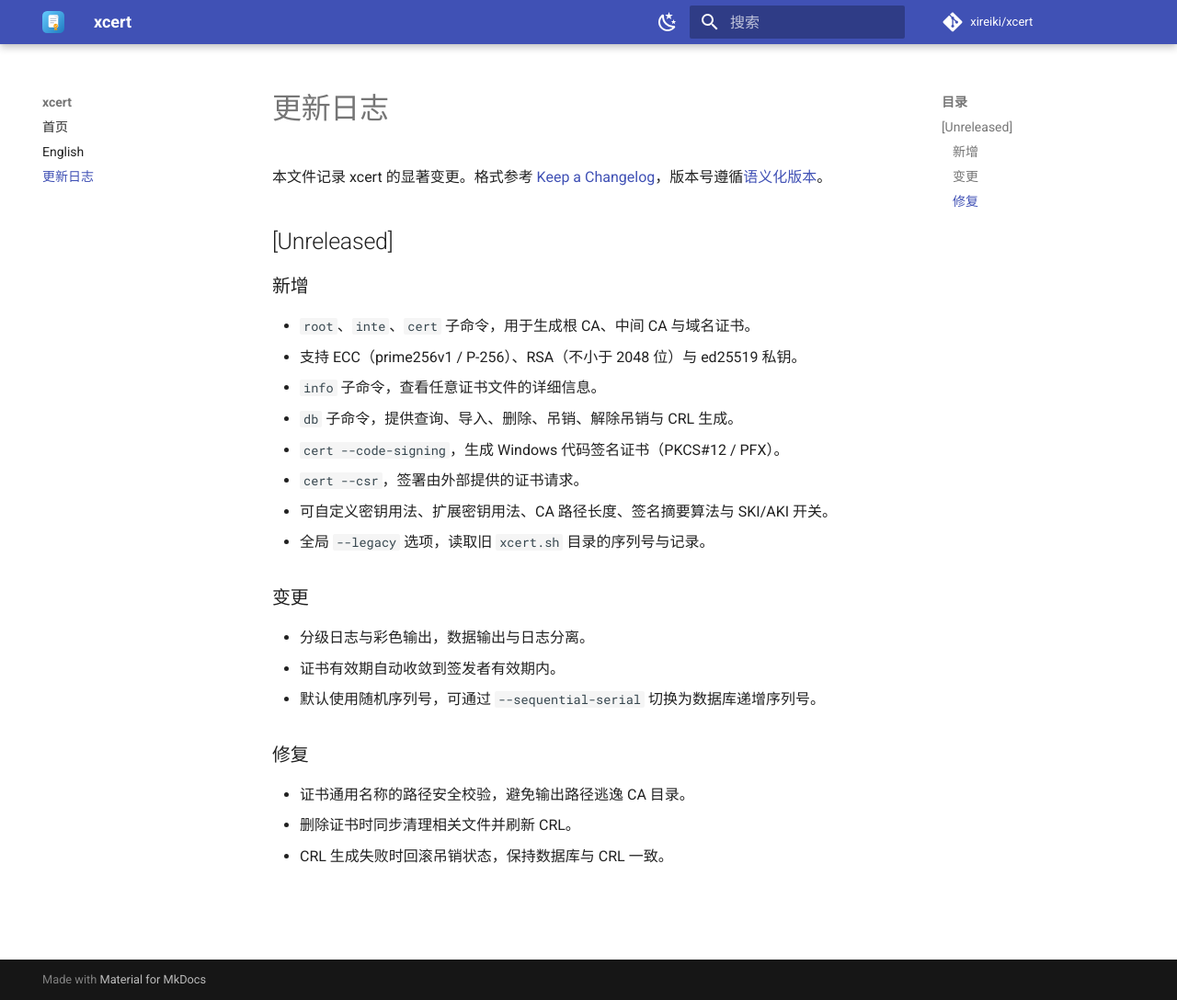
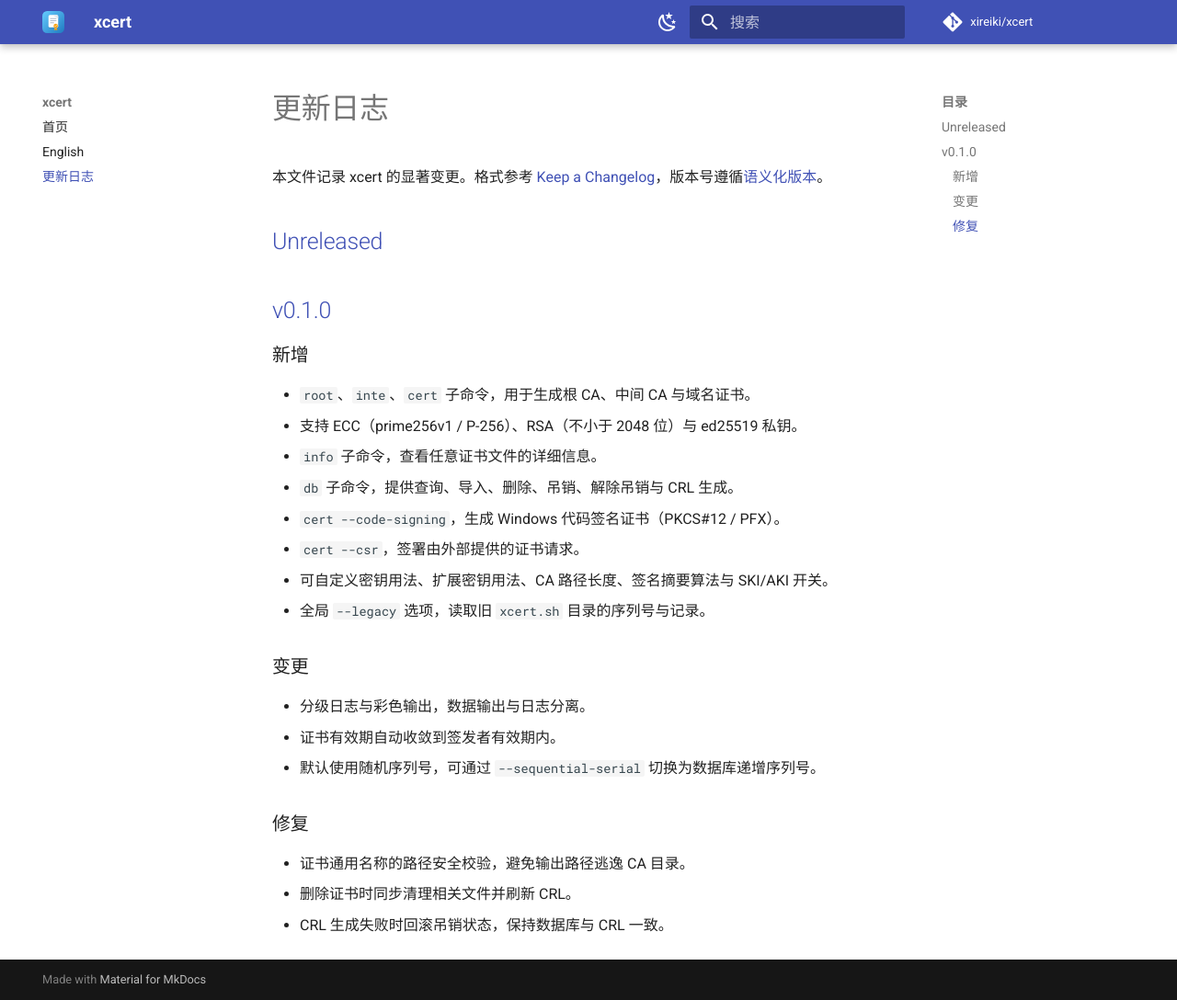
Before and after one commit to xireiki/xcert, an MkDocs documentation site: the page built from docs/changelog.md, in a window 1280 px wide and 1088 px high. Shown: the whole window at 92% size. Built offline with MkDocs 1.6.1 and Material for MkDocs 9.7.7, drawn with Linux system fonts in a browser that asks for light colours; comment, search, counter and statistics services are not loaded.

Commit message:
Bump version

```diff
--- a/docs/changelog.md
+++ b/docs/changelog.md
@@ -3,6 +3,8 @@
 本文件记录 xcert 的显著变更。格式参考 [Keep a Changelog](https://keepachangelog.com/zh-CN/1.1.0/)，版本号遵循[语义化版本](https://semver.org/lang/zh-CN/)。
 
 ## [Unreleased]
+
+## [v0.1.0]
 
 ### 新增
 
@@ -26,3 +28,6 @@
 - 证书通用名称的路径安全校验，避免输出路径逃逸 CA 目录。
 - 删除证书时同步清理相关文件并刷新 CRL。
 - CRL 生成失败时回滚吊销状态，保持数据库与 CRL 一致。
+
+[Unreleased]: https://github.com/xireiki/xcert/compare/v0.1.0...HEAD
+[v0.1.0]: https://github.com/xireiki/xcert/releases/tag/v0.1.0
```
